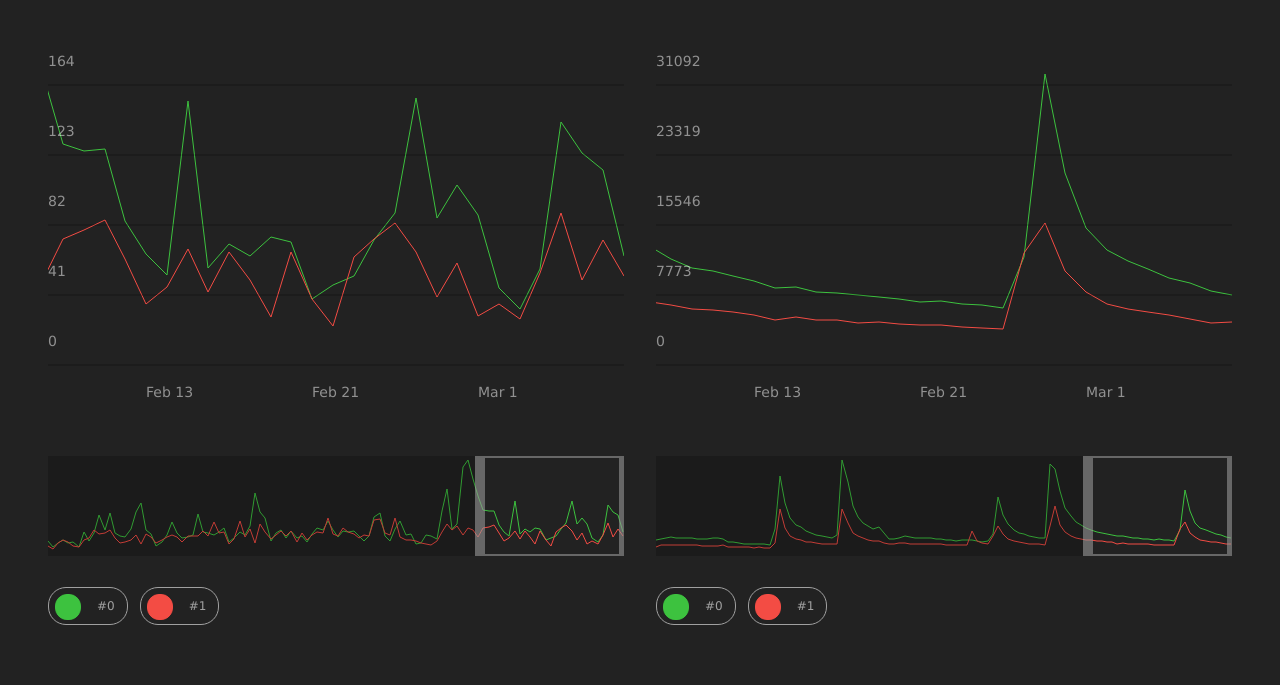
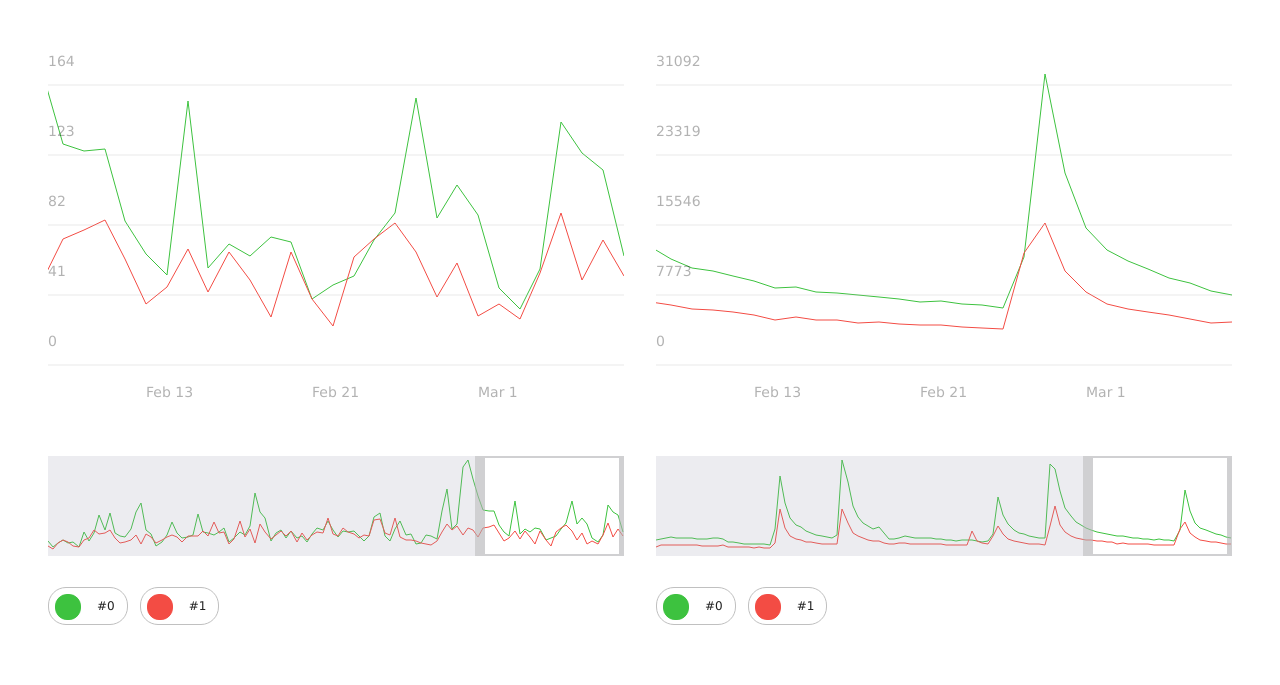
Before and after one commit to ghooost/tcon, a plain HTML site: page index.html in a window 1280 px wide. Shown: the top 685 px of the page. Drawn offline with Linux system fonts and the light colour scheme.

Commit message:
deploy day

```diff
--- a/index.html
+++ b/index.html
@@ -12,7 +12,7 @@ window.addEventListener('load',function(){
   GraphAppCreator(
     'body',
     'chart_data.json',
-    'night'
+    'day'
   );
 },true)
 </script>
```
Also changed, not shown: 1 other file.
